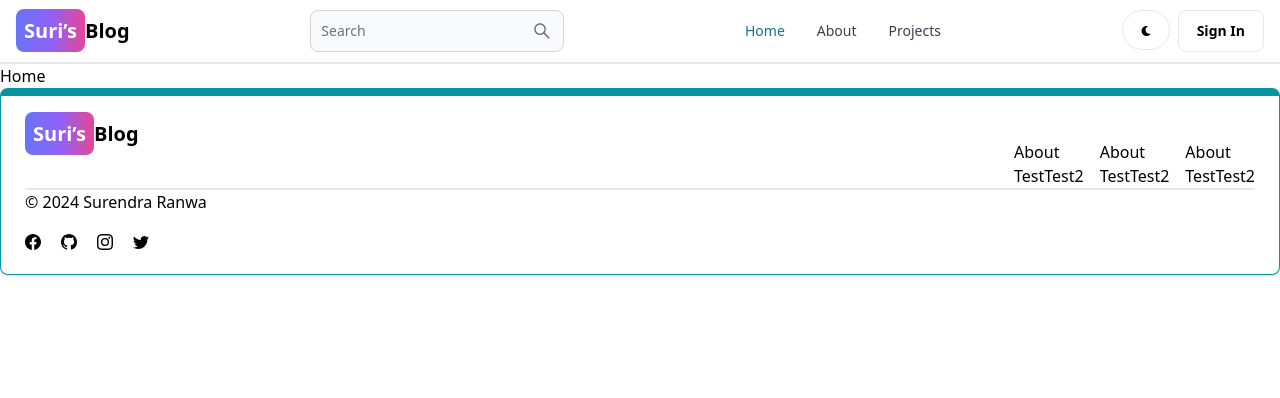
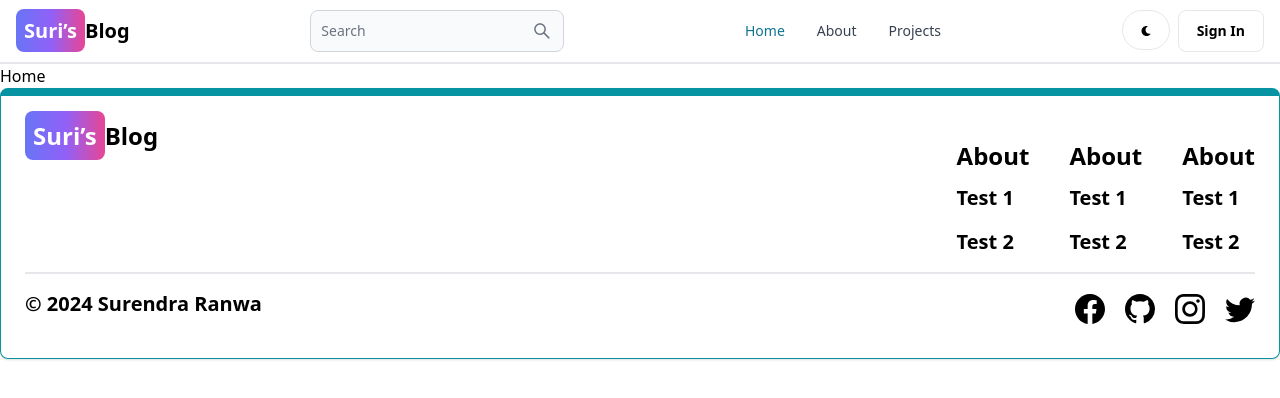
Before and after one commit to surendraranwa/Blog-Project, a React (Vite) app in the folder frontend/: page / in a window 1280 px wide. Shown: the top 398 px of the page. Built offline with nearby package versions, Linux system fonts and the light colour scheme.

Commit message:
complete footer

```diff
--- a/frontend/src/Components/FooterComponent.jsx
+++ b/frontend/src/Components/FooterComponent.jsx
@@ -8,32 +8,38 @@ function FooterComponent() {
    <>
    <Footer container className="border border-t-8 border-teal-500 flex flex-col">
       <div className="flex w-full justify-between flex-col sm:flex-row">
-        <div>
-        <Link to="/" className="self-center whitespace-nowrap text-sm sm:text-xl font-semibold dark:text-white">
+        <div className="text-2xl">
+        <Link to="/" className="self-center whitespace-nowrap text-xl sm:text-2xl font-semibold dark:text-white">
         <span className="px-2 py-2 bg-gradient-to-r from-indigo-500 via-purple-500 to-pink-500 rounded-lg text-white">Suri&rsquo;s</span>Blog
         </Link>
         </div>
-        <div className="flex gap-4 mt-5 justify-between">
+        <div className="flex mt-5 justify-between gap-10">
           <div>
-            <h1>About</h1>
-            <a href="">Test</a>
-            <a href="">Test2</a>
+            <h1 className="text-2xl font-bold flex flex-row">About</h1>
+            <div className="flex flex-col gap-4 text-xl mt-3 mb-4 font-semibold">
+            <a href="">Test 1</a>
+            <a href="">Test 2</a>
+            </div>
           </div>
           <div>
-            <h1>About</h1>
-            <a href="">Test</a>
-            <a href="">Test2</a>
+            <h1 className="text-2xl font-bold flex flex-row">About</h1>
+            <div className="flex flex-col gap-4 text-xl mt-3 mb-4 font-semibold">
+            <a href="">Test 1</a>
+            <a href="">Test 2</a>
+            </div>
           </div>
           <div>
-            <h1>About</h1>
-            <a href="">Test</a>
-            <a href="">Test2</a>
+            <h1 className="text-2xl font-bold flex flex-row">About</h1>
+            <div className="flex flex-col gap-4 text-xl mt-3 mb-4 font-semibold">
+            <a href="">Test 1</a>
+            <a href="">Test 2</a>
+            </div>
           </div>
         </div>
       </div>
-      <div className="w-full border-t-2">
-          <div><span>&copy;</span> {new Date().getFullYear()} Surendra Ranwa</div>
-          <div className="flex gap-5 mt-5">
+      <div className="w-full border-t-2 sm:flex sm:justify-between sm:mx-10">
+          <div className="text-xl my-4 font-semibold"><span>&copy;</span> {new Date().getFullYear()} Surendra Ranwa</div>
+          <div className="flex gap-5 mt-5 text-3xl">
             <a><BsFacebook /></a>
             <a><BsGithub /></a>
             <a><BsInstagram /></a>
```
